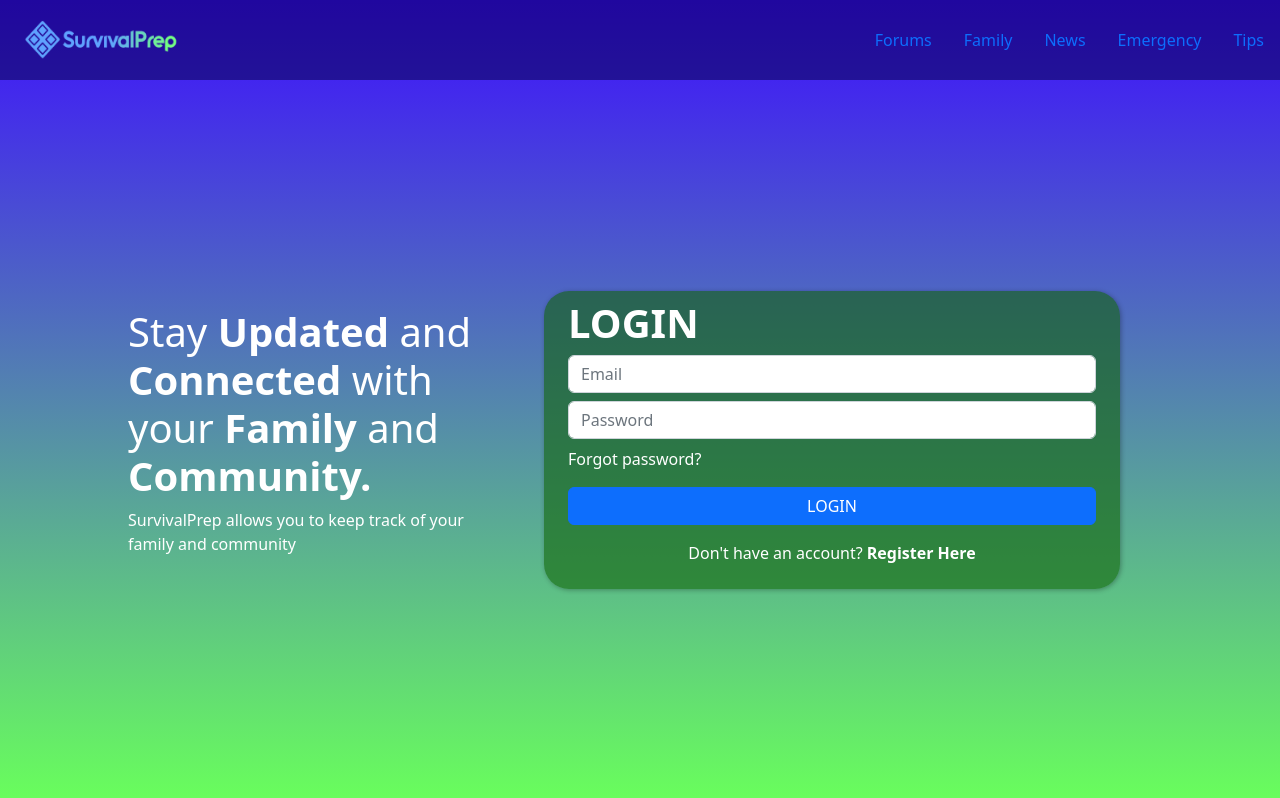
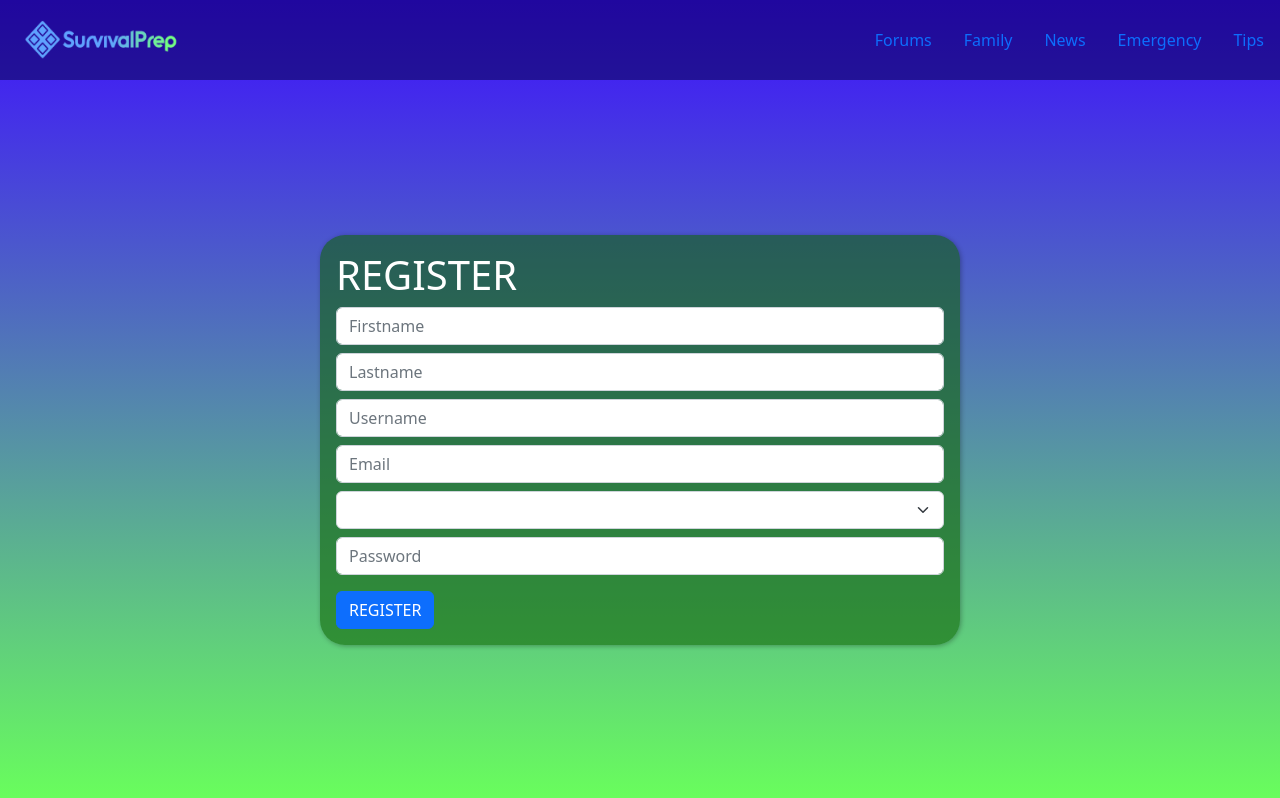
Before and after one commit to CodeLynch/SurvivalPrep-FrontEnd, a React (Create React App) app: page /register in a window 1280 px wide. Built offline with nearby package versions, Linux system fonts and the light colour scheme.

Commit message:
add react router

```diff
--- a/package.json
+++ b/package.json
@@ -10,10 +10,12 @@
     "@types/node": "^18.11.9",
     "@types/react": "^18.0.25",
     "@types/react-dom": "^18.0.9",
+    "@types/react-router-dom": "^5.3.3",
     "bootstrap": "^5.2.2",
     "react": "^18.2.0",
     "react-bootstrap": "^2.6.0",
     "react-dom": "^18.2.0",
+    "react-router-dom": "^6.4.3",
     "react-scripts": "5.0.1",
     "typescript": "^4.9.3",
     "web-vitals": "^2.1.4"
--- a/src/App.tsx
+++ b/src/App.tsx
@@ -4,13 +4,20 @@ import NavBar from './components/NavBar';
 import LandingPage from './components/LandingPage';
 import Registration from './components/Registration';
 import ForumsPage from './components/ForumsPage';
+import { BrowserRouter as Router, Routes, Route } from "react-router-dom";
 
 export default function App() {
   return (
     <div className='App'>
       <div className='App-container'>
-        <NavBar/>
-        <LandingPage/>
+        <Router>
+            <Routes>
+              <Route path="/" element={<div><NavBar/><LandingPage/></div>}></Route>
+            </Routes>
+            <Routes>
+              <Route path="/register" element={<div><NavBar/><Registration/></div>}></Route>
+            </Routes>
+        </Router>
       </div>
     </div>
   );
--- a/src/components/NavBar.tsx
+++ b/src/components/NavBar.tsx
@@ -4,7 +4,7 @@ import './NavBar.css';
 
 function NavBar() {
   return (
-    <div className="d-flex flex-row">
+    <div className="d-flex flex-row" style={{color:"white"}}>
       <div>
         <Nav className='NavBar p-2 d-flex align-items-center' style={{height:"10vh", width:"20vw"}}>
         <Nav.Item>
@@ -21,7 +21,7 @@ function NavBar() {
         </Nav>
       </div>
        <div>
-        <Nav className='NavBar justify-content-end d-flex align-items-center' style={{height:"10vh",width:"80vw"}}>
+        <Nav className='NavBar justify-content-end d-flex align-items-center' style={{height:"10vh",width:"80vw", color:"white"}}>
           <Nav.Item>
             <Nav.Link className="LinksColor">Forums</Nav.Link>
           </Nav.Item>
```
Also changed, not shown: 1 other file (tests, documents, lock files or other folders).
